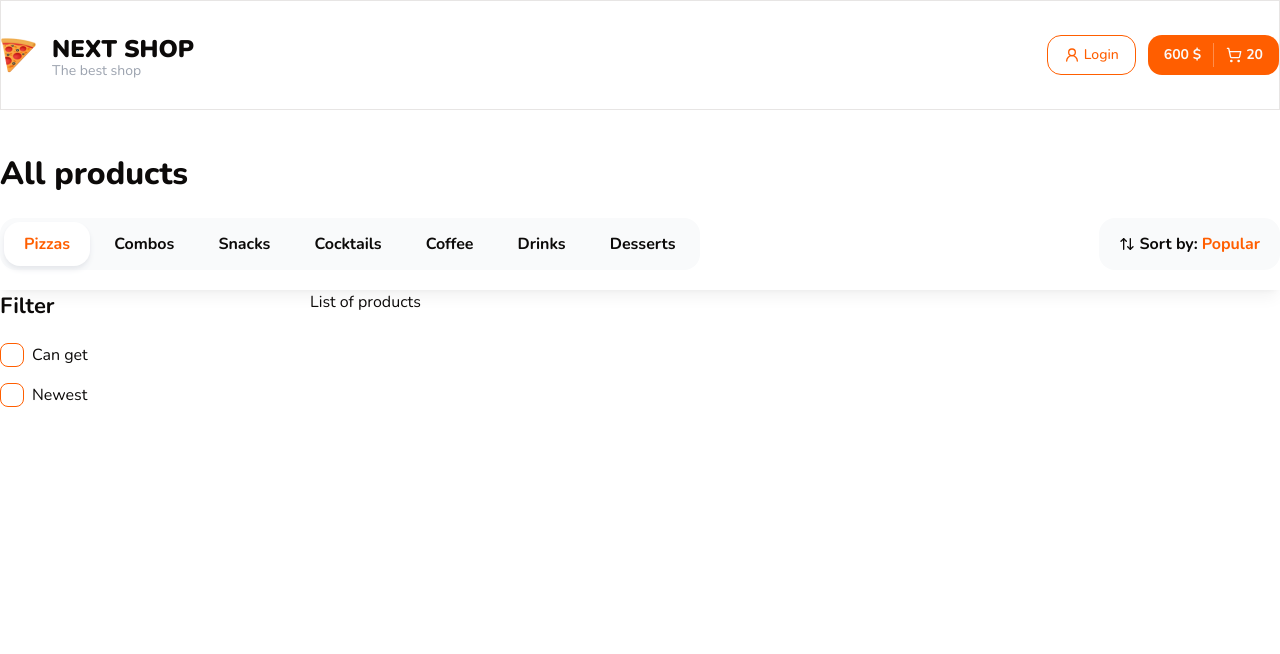
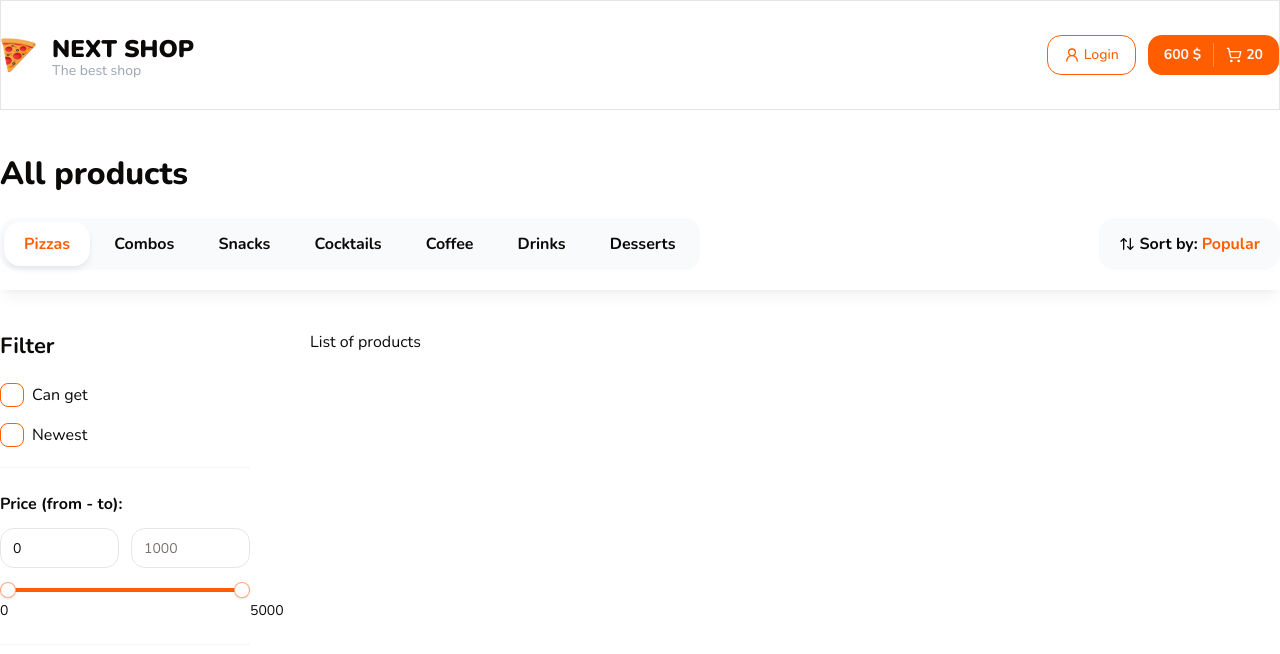
Before and after one commit to dmtrth25/next-shop, a Next.js app: page / in a window 1280 px wide. Shown: the top 654 px of the page. Built offline with nearby package versions, Linux system fonts and the light colour scheme.

Commit message:
created rangeSlider

```diff
--- a/app/page.tsx
+++ b/app/page.tsx
@@ -7,7 +7,7 @@
         <Title text="All products" size="lg" className="font-extrabold" />
       </Container>
       <HeaderBar />
-      <Container className="pb-14">
+      <Container className="mt-10 pb-14">
         <div className="flex gap-[60px]">
           {/**Filtration */}
           <div className="w-[250px]">
--- a/components/shared/filters.tsx
+++ b/components/shared/filters.tsx
@@ -1,4 +1,5 @@
-import { FilterCheckbox, Title } from './'
+import { Input } from '../ui'
+import { FilterCheckbox, Title, RangeSlider } from './'
 
 interface IFiltersProps {
   className?: string
@@ -13,6 +14,15 @@
         <FilterCheckbox text="Can get" value="1" />
         <FilterCheckbox text="Newest" value="2" />
       </div>
+
+      <div className="mt-5 border-y border-y-neutral-100 py-6 pb-7">
+        <p className="font-bold mb-3">Price (from - to):</p>
+        <div className="flex gap-3 mb-5">
+          <Input type="number" placeholder="0" min={0} max={1000} defaultValue={0} />
+          <Input type="number" min={100} max={1000} placeholder="1000" />
+        </div>
+        <RangeSlider min={0} max={5000} step={10} value={[0, 5000]} />
+      </div>
     </div>
   )
 }
--- a/components/shared/index.ts
+++ b/components/shared/index.ts
@@ -6,3 +6,4 @@
 export { HeaderBar } from './header-bar'
 export { FilterCheckbox } from './filter-checkbox'
 export { Filters } from './filters'
+export { RangeSlider } from './range-slider'
--- /dev/null
+++ b/components/shared/range-slider.tsx
@@ -0,0 +1,68 @@
+'use client'
+
+import { forwardRef, useState, useEffect, Fragment } from 'react'
+import * as SliderPrimitive from '@radix-ui/react-slider'
+
+import { cn } from '@/lib/utils'
+
+type TSliderProps = {
+  className?: string
+  min: number
+  max: number
+  step: number
+  formatLabel?: (value: number) => string
+  value?: number[] | readonly number[]
+  onValueChange?: (values: number[]) => void
+}
+
+const RangeSlider: FC<TSliderProps> = forwardRef(
+  ({ className, min, max, step, formatLabel, value, onValueChange, ...props }, ref) => {
+    const initialValue = Array.isArray(value) ? value : [min, max]
+    const [localValues, setLocalValues] = useState(initialValue)
+
+    useEffect(() => {
+      // Update localValues when the external value prop changes
+      setLocalValues(Array.isArray(value) ? value : [min, max])
+    }, [min, max, value])
+
+    const handleValueChange = (newValues: number[]) => {
+      setLocalValues(newValues)
+      if (onValueChange) {
+        onValueChange(newValues)
+      }
+    }
+
+    return (
+      <SliderPrimitive.Root
+        ref={ref as React.RefObject<HTMLDivElement>}
+        min={min}
+        max={max}
+        step={step}
+        value={localValues}
+        onValueChange={handleValueChange}
+        className={cn('relative flex w-full touch-none select-none mb-6 items-center', className)}
+        {...props}>
+        <SliderPrimitive.Track className="relative h-1 w-full grow overflow-hidden rounded-full bg-primary/20">
+          <SliderPrimitive.Range className="absolute h-full bg-primary" />
+        </SliderPrimitive.Track>
+        {localValues.map((value, index) => (
+          <Fragment key={index}>
+            <div
+              className="absolute text-center"
+              style={{
+                left: `calc(${((value - min) / (max - min)) * 100}% + 0px)`,
+                top: `10px`,
+              }}>
+              <span className="text-sm">{formatLabel ? formatLabel(value) : value}</span>
+            </div>
+            <SliderPrimitive.Thumb className="block h-4 w-4 rounded-full border border-primary/50 bg-white shadow transition-colors focus-visible:outline-none focus-visible:ring-1 focus-visible:ring-ring disabled:pointer-events-none disabled:opacity-50" />
+          </Fragment>
+        ))}
+      </SliderPrimitive.Root>
+    )
+  },
+)
+
+RangeSlider.displayName = SliderPrimitive.Root.displayName
+
+export { RangeSlider }
```
